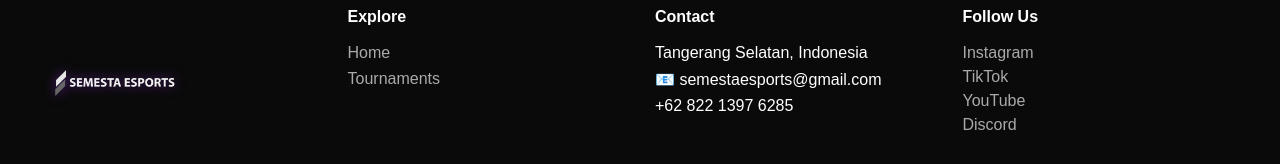
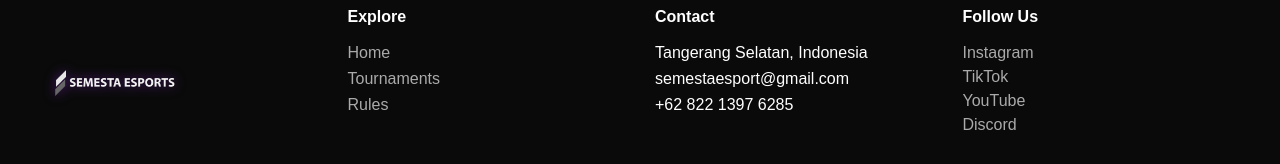
Before and after one commit to rizkyfdl22/gama, a Next.js app: page /admin in a window 1280 px wide. Shown: the part 892-1056 px from the top of the page. Built offline with nearby package versions, Linux system fonts and the light colour scheme; no server answers; the database is empty.

Commit message:
'revisi-fix'

```diff
--- a/app/components/Footer.js
+++ b/app/components/Footer.js
@@ -31,13 +31,14 @@ export default function Footer() {
           <h4>Explore</h4>
           <Link href="/">Home</Link>
           <Link href="/tournaments">Tournaments</Link>
+          <Link href="/rules">Rules</Link>
         </div>
 
         {/* CONTACT */}
         <div className="footer-contact">
           <h4>Contact</h4>
           <p>Tangerang Selatan, Indonesia</p>
-          <p>📧 semestaesports@gmail.com</p>
+          <p>semestaesport@gmail.com</p>
           <p>+62 822 1397 6285</p>
         </div>
 
--- a/app/components/Navbar.js
+++ b/app/components/Navbar.js
@@ -66,7 +66,7 @@ export default function Navbar() {
 
       <div className="nav-links">
         <Link href="/">Home</Link>
-        <Link href="/tournaments/ff08f154-aed5-40c0-8d2f-7f74ebcb452b">
+        <Link href="/tournaments/">
           Tournament
         </Link>
         <Link href="/rules">Rules</Link>
--- a/app/page.js
+++ b/app/page.js
@@ -29,7 +29,7 @@ export default function Home() {
             </p>
 
             <div className="hero-buttons delay-2">
-              <Link href="/tournaments/ff08f154-aed5-40c0-8d2f-7f74ebcb452b"
+              <Link href="/tournaments/"
                className="btn-white">
                 Lihat Tournament
               </Link>
```
